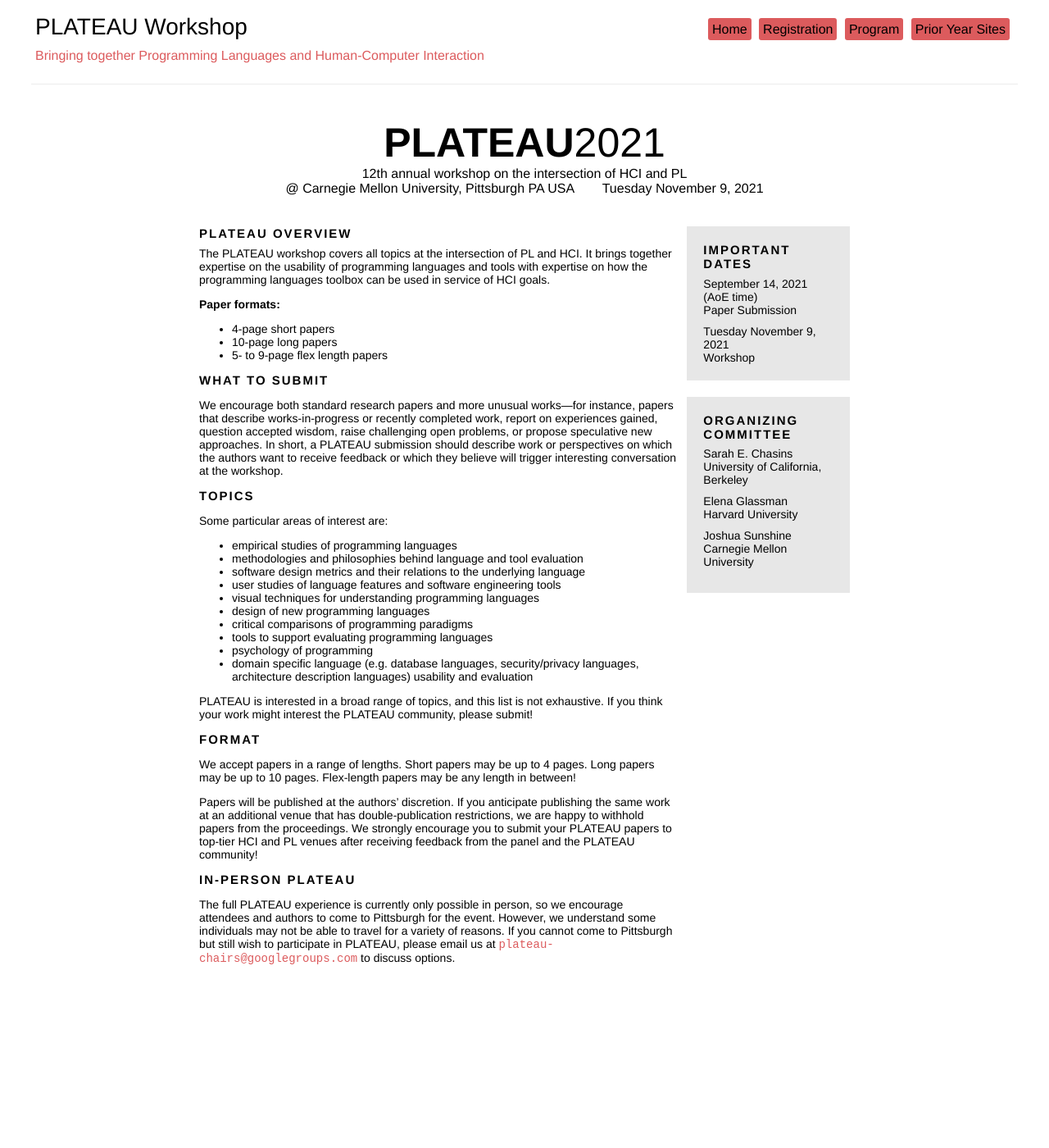
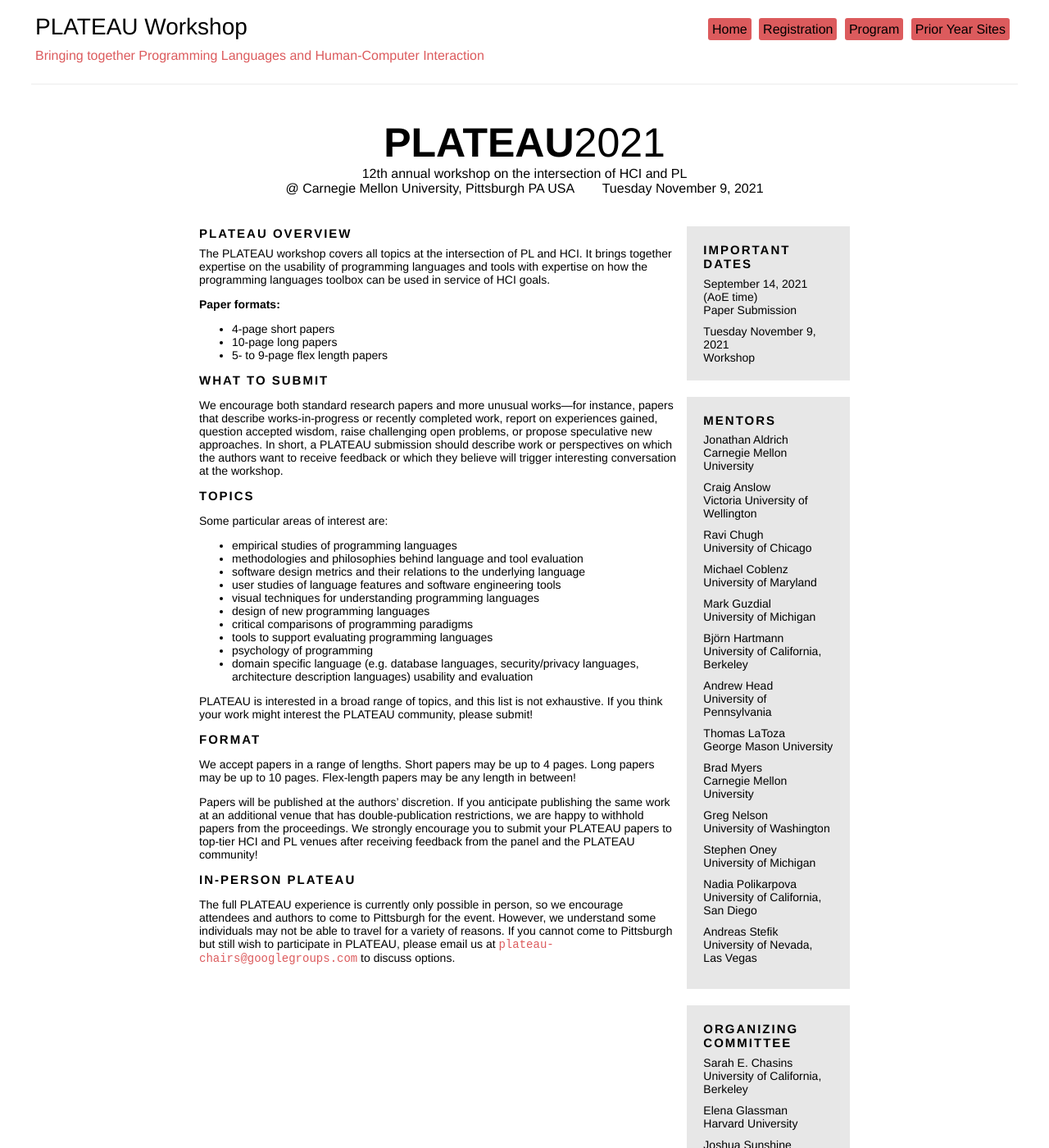
Before and after one commit to plateau-workshop/plateau-2024, a Jekyll site: the page built from index.html, in a window 1280 px wide and 1400 px high. Shown: the whole window at 82% size. Built offline with Jekyll 4.4.1, drawn with Linux system fonts in a browser that asks for light colours.

Commit message:
added mentors

```diff
--- a/Gemfile
+++ b/Gemfile
@@ -2,3 +2,5 @@
 
 gem 'jekyll'
 gem 'jekyll-redirect-from'
+
+gem "webrick", "~> 1.7"
--- a/_config.yml
+++ b/_config.yml
@@ -23,8 +23,33 @@
   - name: Joshua Sunshine
     affiliation: Carnegie Mellon University
 
-# panelists:
-
+mentors:
+  - name: Jonathan Aldrich
+    affiliation: Carnegie Mellon University
+  - name: Craig Anslow
+    affiliation: Victoria University of Wellington
+  - name: Ravi Chugh
+    affiliation: University of Chicago
+  - name: Michael Coblenz
+    affiliation: University of Maryland
+  - name: Mark Guzdial
+    affiliation: University of Michigan
+  - name: Björn Hartmann
+    affiliation: University of California, Berkeley
+  - name: Andrew Head
+    affiliation: University of Pennsylvania
+  - name: Thomas LaToza
+    affiliation: George Mason University
+  - name: Brad Myers
+    affiliation: Carnegie Mellon University
+  - name: Greg Nelson
+    affiliation: University of Washington
+  - name: Stephen Oney
+    affiliation: University of Michigan
+  - name: Nadia Polikarpova
+    affiliation: University of California, San Diego
+  - name: Andreas Stefik
+    affiliation: University of Nevada, Las Vegas
 
 # build settings
 exclude: ["readme.md"]
--- a/_layouts/default.html
+++ b/_layouts/default.html
@@ -161,20 +161,20 @@
   </div>
   {% endif %}
 
-  {% if site.panelists %}
+  {% if site.mentors %}
   <div class="box">
     <div class="header lead">
-    Panel
+    Mentors
     </div>
 
-    {% for panelist in site.panelists %}
+    {% for mentor in site.mentors %}
 
     <div class="margin-bottom">
       <div class="slightlybold">
-        {{ panelist.name | escape }}
+        {{ mentor.name | escape }}
       </div>
       <div>
-        {{ panelist.affiliation | escape }}
+        {{ mentor.affiliation | escape }}
       </div>
     </div>
 
```
Also changed, not shown: Gemfile.lock, 4 other files.
